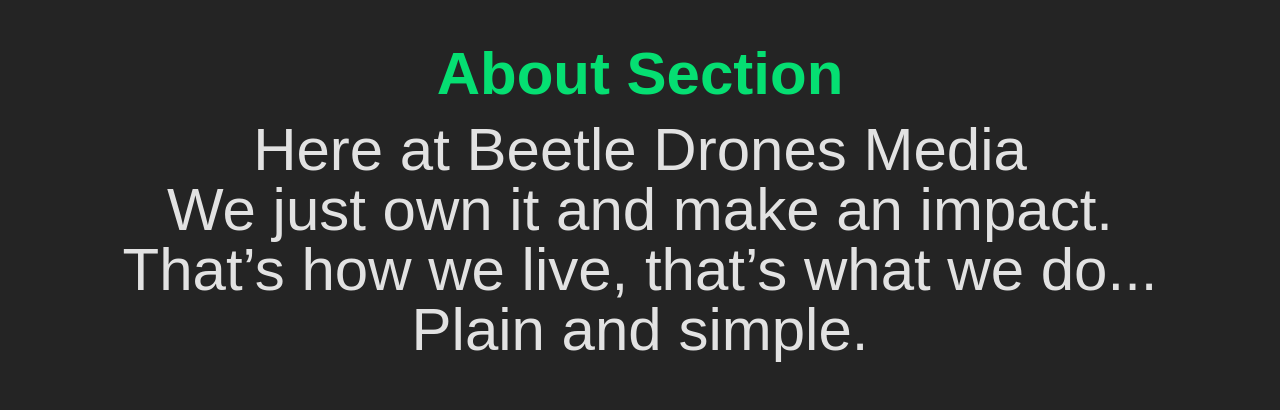
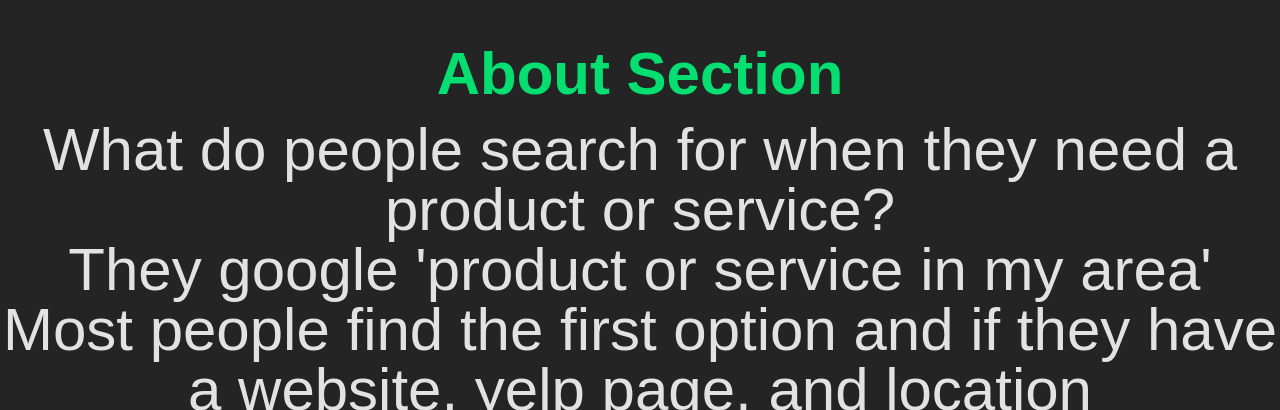
Before and after one commit to Beetle-Drones-Media/beetledronesmedia-website, a Next.js app in the folder beetledronesmedia-website/: page / in a window 1280 px wide. Shown: the part 820-1230 px from the top of the page. Built offline with nearby package versions, Linux system fonts and the light colour scheme.

Commit message:
Scaffolding: Content Samples section and footer update

```diff
--- a/beetledronesmedia-website/app/components/AboutSection.tsx
+++ b/beetledronesmedia-website/app/components/AboutSection.tsx
@@ -14,10 +14,12 @@
             About Section
         </Header>
         <p>
-          Here at Beetle Drones Media <br />
-          We just own it and make an impact.<br />
-          That’s how we live, that’s what we do... <br />
-          Plain and simple.
+          What do people search for when they need a product or service? <br />
+          They google 'product or service in my area' <br />
+          Most people find the first option and if they have a website, yelp page, and location <br />
+          They go. That's it. <br />
+          But if you don't look legitimate, they go to your competitor. <br />
+          Stop missing out on converting customers based on a lackluster online presence...
         </p>
       </main>
     </section>
--- /dev/null
+++ b/beetledronesmedia-website/app/components/ContentSamples.tsx
@@ -0,0 +1,15 @@
+
+
+
+
+
+function ContentSamples () {
+
+    return (
+        <main>
+
+        </main>
+    );
+}
+
+export default ContentSamples;
--- a/beetledronesmedia-website/app/components/PortfolioSection.tsx
+++ b/beetledronesmedia-website/app/components/PortfolioSection.tsx
@@ -14,7 +14,7 @@
      *          When it reaches the end, it goes to the next area
      */
 
-   const portfolio = ["BeetleDronesBannerLogo1.png", "heroSplashPoster.webp", "heroSplashVideo.webm", "Palm-Springs-Drone-Video-Sky-Birds-Raven-Couds.webm"];
+   const portfolio = ["heroSplashPoster.webp", "heroSplashVideo.webm", "Palm-Springs-Drone-Video-Sky-Birds-Raven-Couds.webm"];
 
    const [current, setCurrent] = useState(0);
 
```
Also changed, not shown: beetledronesmedia-website/app/components/Footer.tsx (+9 -0 lines).
